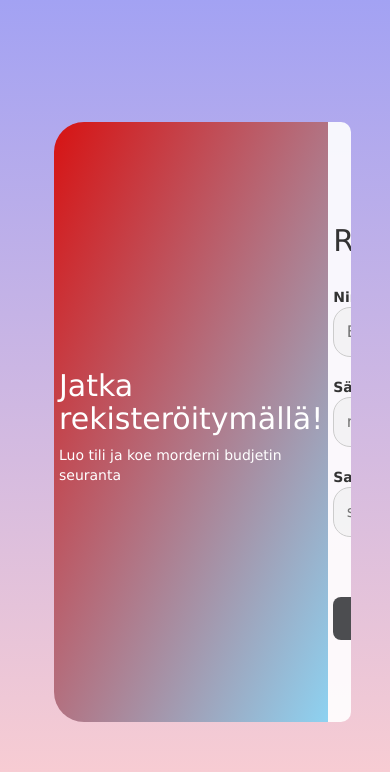
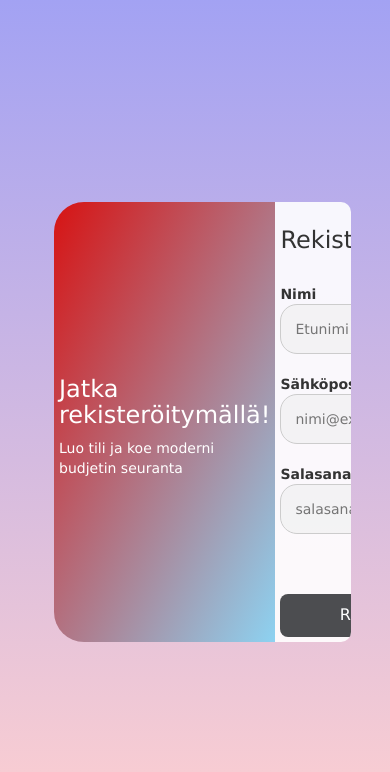
Before and after one commit to NiklasBoman/Budjettiseuranta, a PHP site: page /register.php in a window 390 px wide. Shown: the top 772 px of the page. Run offline with PHP 8.4, Linux system fonts and the light colour scheme.

Commit message:
pieni muutos

```diff
--- a/frontend/assets/style.css
+++ b/frontend/assets/style.css
@@ -124,3 +124,29 @@ body {
 .register-link:hover {
     text-decoration: underline;
 }
+
+  @media (max-width: 768px) {
+    .container {
+        height: auto;
+    }
+    .vasen-paneeli{
+        border-radius: 30px 0px 0px 30px;
+    }
+    .oikea-paneeli {
+        border-radius: 0px 30px 30px 0px;
+        width: 100%;
+        height: auto;
+    }
+    input[type="text"],
+    input[type="email"],
+    input[type="password"] {
+        padding: 14px;
+        font-size: 14px;
+    }
+    h2{
+        font-size: 24px;
+    }
+    p{
+        font-size: 14px;
+    }
+}
--- a/frontend/register.php
+++ b/frontend/register.php
@@ -16,7 +16,7 @@
     <!-- Kirjautumislomake, joka lähettää tiedot login.php:lle POST-metodilla -->
     <div class="vasen-paneeli">
     <h2>Jatka rekisteröitymällä!</h2>
-    <p>Luo tili ja koe morderni budjetin seuranta</p>
+    <p>Luo tili ja koe moderni budjetin seuranta</p>
     </div>
     <div class="oikea-paneeli">
  <form action="login.php" method="post">
```
